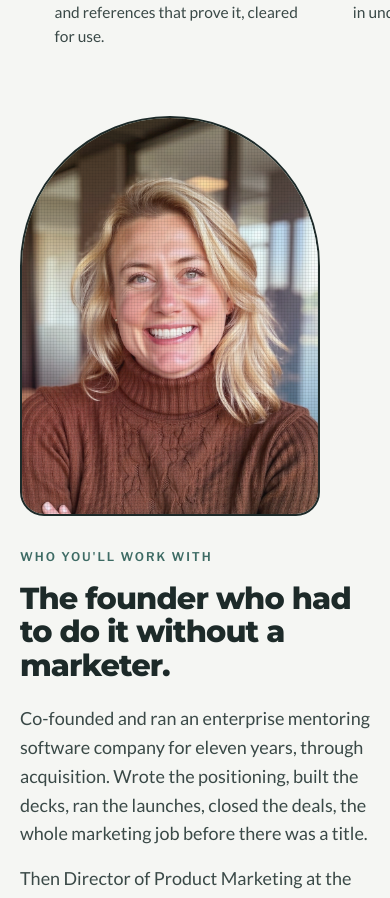
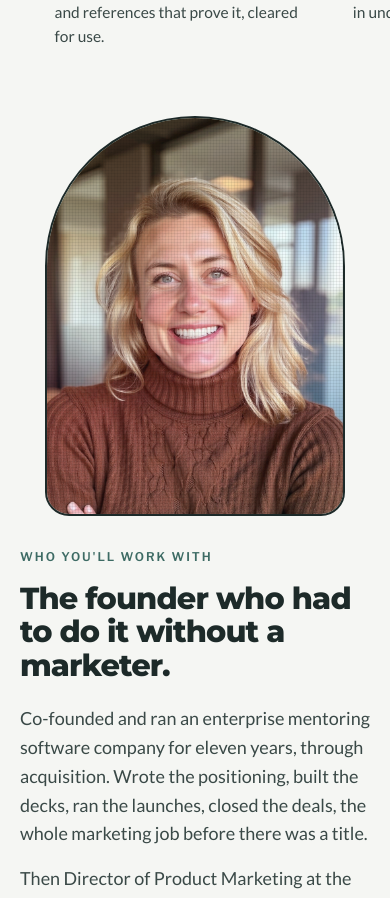
Before and after one commit to sophiamorell/thefoundersmarketer, a Next.js app: page / in a window 390 px wide. Shown: the part 3947-4845 px from the top of the page. Built offline with nearby package versions, Linux system fonts and the light colour scheme.

Commit message:
Center the portrait when the About section stacks
Co-Authored-By: Claude Opus 5.5 <noreply@anthropic.com>
Claude-Session: https://claude.ai/code/session_01DkgTYHLDRgbhCzrwxTjkoy

```diff
--- a/src/app/globals.css
+++ b/src/app/globals.css
@@ -1667,7 +1667,9 @@ textarea.input {
     grid-template-columns: minmax(0, 1fr);
   }
   .portrait {
+    width: 100%;
     max-width: 300px;
+    justify-self: center;
   }
 }
 
```
